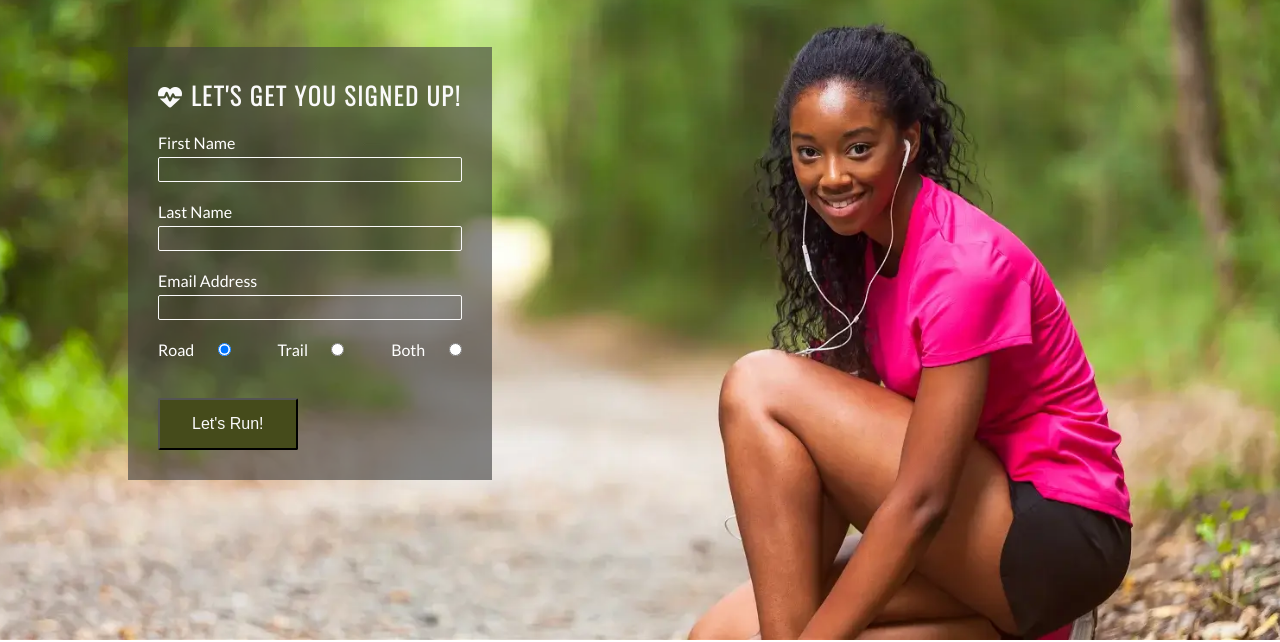
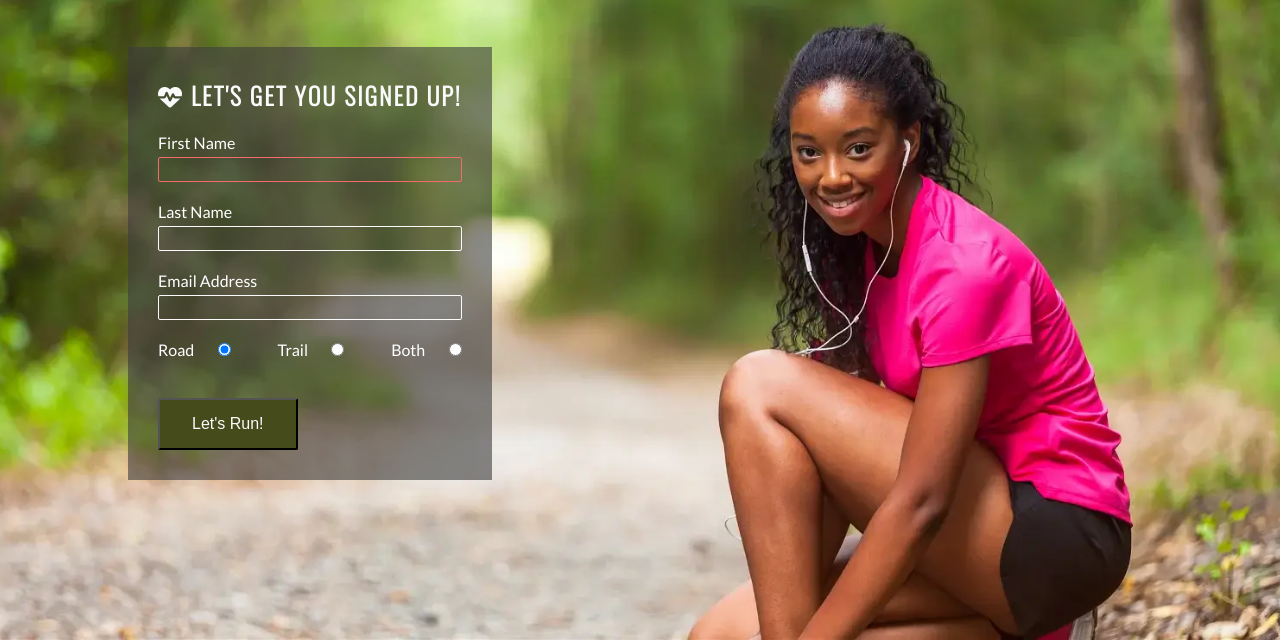
Before and after one commit to Nexiauk/love-running2, a plain HTML site: page signup.html in a window 1280 px wide. In both pictures the pointer is over the input "First Name". Shown: the part 92-734 px from the top of the page. Drawn offline with nearby package versions, Linux system fonts and the light colour scheme.

Commit message:
Corrected text-input:hover background color code

```diff
--- a/assets/css/style.css
+++ b/assets/css/style.css
@@ -356,7 +356,7 @@ hr {
 
 
     .text-input:hover {
-        border-color: f16c6b;
+        border-color: #f16c6b;
     }
 
     .join-button:hover {
```
